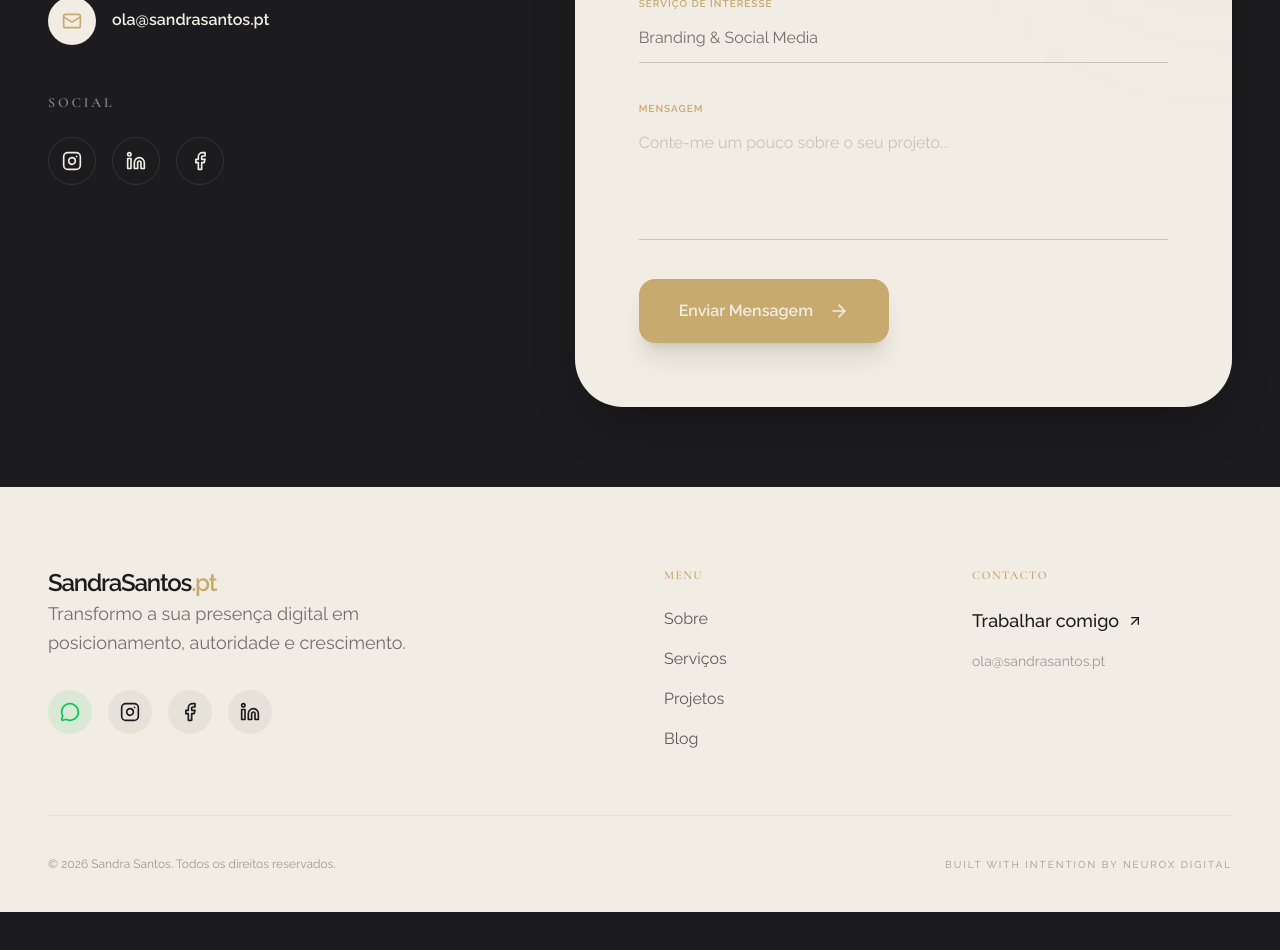
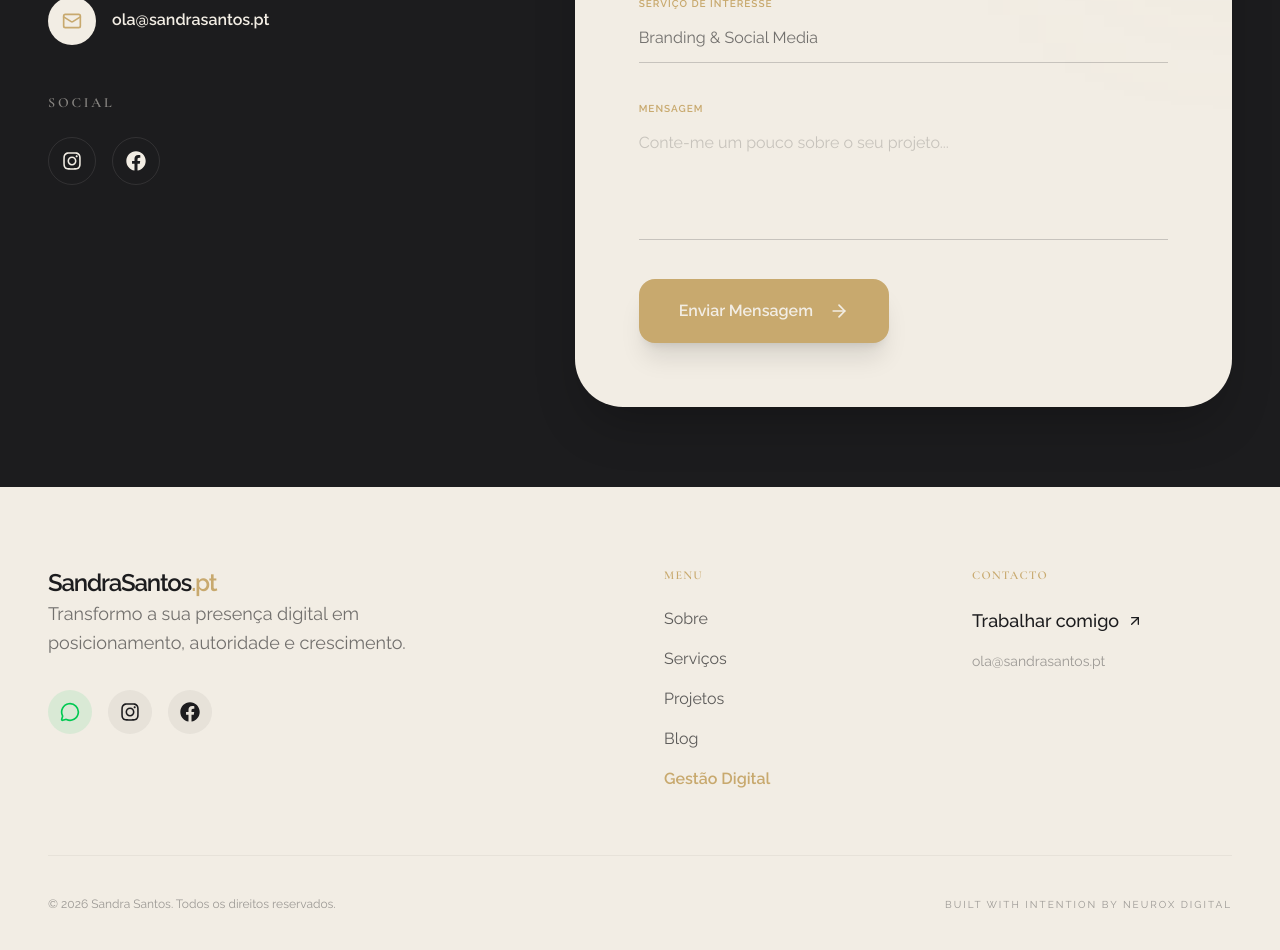
Before and after one commit to pedromont99/sandra-santos-site, a Next.js app: page /contacto in a window 1280 px wide. Shown: the part 640-1590 px from the top of the page. Before the commit the page ends 1552 px from the top, so only its background shows below. Built offline with nearby package versions, Linux system fonts and the light colour scheme.

Commit message:
feat: redes sociais reais, WhatsApp e ícones atualizados

```diff
--- a/package.json
+++ b/package.json
@@ -14,6 +14,7 @@
     "postcss": "^8.5.8",
     "react": "19.2.4",
     "react-dom": "19.2.4",
+    "react-icons": "^5.6.0",
     "resend": "^6.10.0"
   },
   "devDependencies": {
--- a/src/app/contacto/page.tsx
+++ b/src/app/contacto/page.tsx
@@ -1,6 +1,7 @@
 "use client";
 import { useState } from "react";
-import { Mail, Instagram, Linkedin, Facebook, ArrowRight } from "lucide-react";
+import { Mail, ArrowRight } from "lucide-react";
+import { FaInstagram, FaFacebook } from "react-icons/fa";
 
 export default function Contacto() {
   const [formData, setFormData] = useState({
@@ -69,13 +70,14 @@ export default function Contacto() {
               <h3 className="text-sm font-bold uppercase tracking-[0.2em] mb-6 opacity-50">Social</h3>
               <div className="flex gap-4">
                 {[
-                  { icon: <Instagram size={20} />, label: "Instagram", url: "#" },
-                  { icon: <Linkedin size={20} />, label: "LinkedIn", url: "#" },
-                  { icon: <Facebook size={20} />, label: "Facebook", url: "#" },
+                  { icon: <FaInstagram size={20} />, label: "Instagram", url: "https://instagram.com/sandrasantos.pt/" },
+                  { icon: <FaFacebook size={20} />, label: "Facebook", url: "https://facebook.com/sandrasantos.studio" },
                 ].map((social, i) => (
                   <a
                     key={i}
                     href={social.url}
+                    target="_blank"
+                    rel="noopener noreferrer"
                     className="w-12 h-12 rounded-full border border-[#F2EDE4]/10 flex items-center justify-center hover:bg-[#F2EDE4] hover:text-[#1C1C1E] transition-all"
                     title={social.label}
                   >
--- a/src/components/Footer.tsx
+++ b/src/components/Footer.tsx
@@ -1,11 +1,11 @@
-import { Instagram, Facebook, Linkedin, ArrowUpRight, MessageCircle } from "lucide-react"; // Adicionámos o MessageCircle
+import { ArrowUpRight, MessageCircle } from "lucide-react";
 import Link from "next/link";
+import { FaInstagram, FaFacebook } from "react-icons/fa";
 
 export default function Footer() {
   const currentYear = new Date().getFullYear();
 
-  // Configura aqui o número da Sandra (formato: 351912345678)
-  const whatsappNumber = "351900000000";
+  const whatsappNumber = "351924309018";
   const whatsappMessage = encodeURIComponent("Olá Sandra, vi o seu site e gostaria de saber mais sobre os seus serviços.");
 
   return (
@@ -21,8 +21,6 @@ export default function Footer() {
             <p className="text-[#1C1C1E]/60 max-w-sm text-lg leading-relaxed">
               Transformo a sua presença digital em posicionamento, autoridade e crescimento.
             </p>
-
-            {/* REDES SOCIAIS + WHATSAPP */}
             <div className="flex gap-4 pt-2">
               <a
                 href={`https://wa.me/${whatsappNumber}?text=${whatsappMessage}`}
@@ -34,28 +32,20 @@ export default function Footer() {
                 <MessageCircle className="w-5 h-5 group-hover:scale-110 transition-transform" />
               </a>
               <a
-                href="https://instagram.com"
+                href="https://instagram.com/sandrasantos.pt/"
                 target="_blank"
                 rel="noopener noreferrer"
-                className="p-3 bg-[#1C1C1E]/5 rounded-full hover:bg-[#8C6D3F] transition-all duration-300 group"
+                className="p-3 bg-[#1C1C1E]/5 rounded-full hover:bg-[#8C6D3F] hover:text-[#F2EDE4] transition-all duration-300 group"
               >
-                <Instagram className="w-5 h-5 group-hover:scale-110 transition-transform" />
+                <FaInstagram className="w-5 h-5 group-hover:scale-110 transition-transform" />
               </a>
               <a
-                href="https://facebook.com"
+                href="https://facebook.com/sandrasantos.studio"
                 target="_blank"
                 rel="noopener noreferrer"
-                className="p-3 bg-[#1C1C1E]/5 rounded-full hover:bg-[#8C6D3F] transition-all duration-300 group"
+                className="p-3 bg-[#1C1C1E]/5 rounded-full hover:bg-[#8C6D3F] hover:text-[#F2EDE4] transition-all duration-300 group"
               >
-                <Facebook className="w-5 h-5 group-hover:scale-110 transition-transform" />
-              </a>
-              <a
-                href="https://linkedin.com"
-                target="_blank"
-                rel="noopener noreferrer"
-                className="p-3 bg-[#1C1C1E]/5 rounded-full hover:bg-[#8C6D3F] transition-all duration-300 group"
-              >
-                <Linkedin className="w-5 h-5 group-hover:scale-110 transition-transform" />
+                <FaFacebook className="w-5 h-5 group-hover:scale-110 transition-transform" />
               </a>
             </div>
           </div>
@@ -68,6 +58,7 @@ export default function Footer() {
               <li><Link href="/servicos" className="text-[#1C1C1E]/70 hover:text-[#1C1C1E] transition-colors">Serviços</Link></li>
               <li><Link href="/projectos" className="text-[#1C1C1E]/70 hover:text-[#1C1C1E] transition-colors">Projetos</Link></li>
               <li><Link href="/blog" className="text-[#1C1C1E]/70 hover:text-[#1C1C1E] transition-colors">Blog</Link></li>
+              <li><Link href="/guia" className="text-[#C8A96E] hover:text-[#8C6D3F] transition-colors font-bold">Gestão Digital</Link></li>
             </ul>
           </div>
 
```
Also changed, not shown: 1 other file (tests, documents, lock files or other folders).
